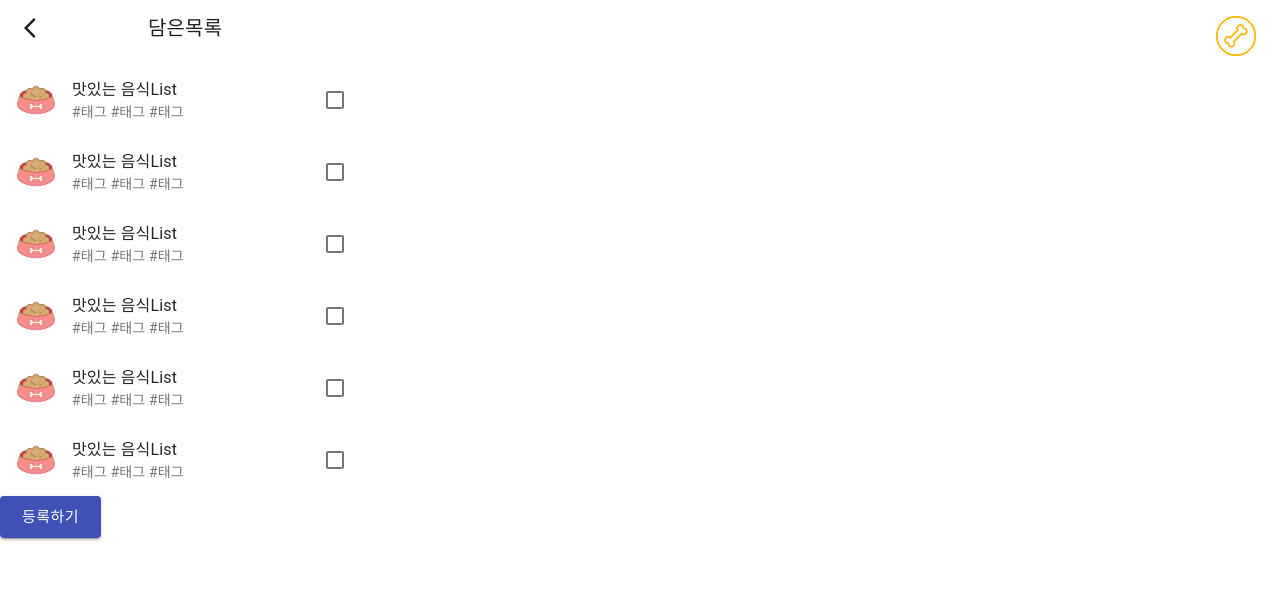
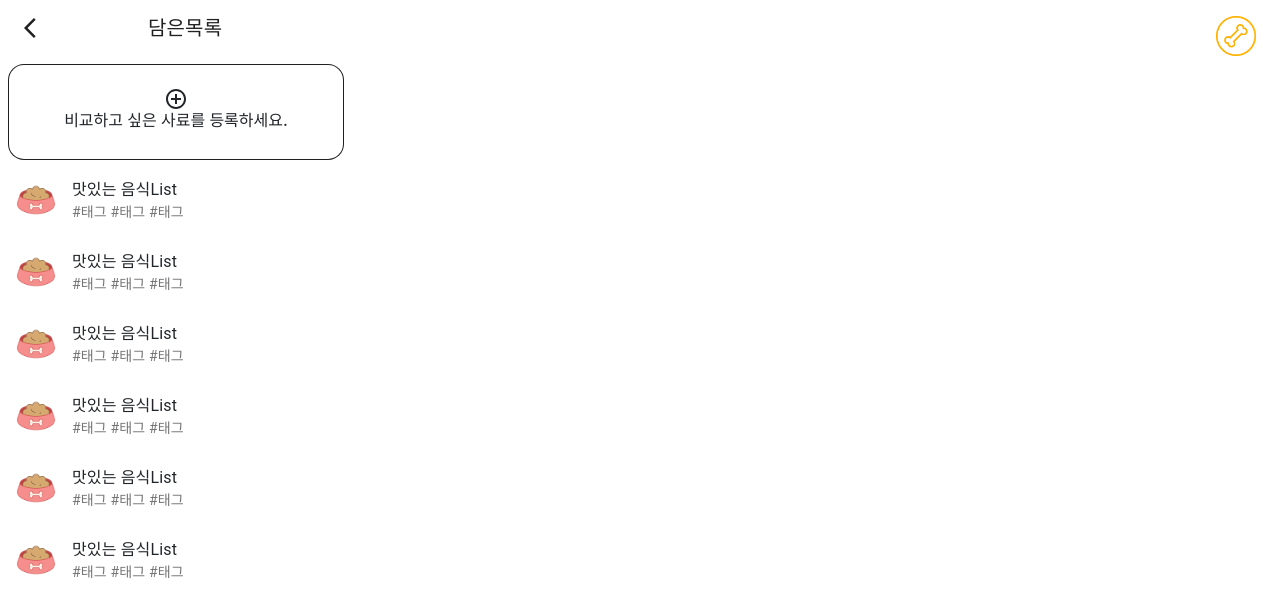
Before and after one commit to Chupop94/L.intern-Project, a React (Create React App) app: page /Compare in a window 1280 px wide. Shown: the top 616 px of the page. Built offline with nearby package versions, Linux system fonts and the light colour scheme.

Commit message:
Doms day

```diff
--- a/src/views/Compare/ComparePage.js
+++ b/src/views/Compare/ComparePage.js
@@ -21,11 +21,9 @@ import {
   Button,
 } from "@material-ui/core";
 
-import SearchIcon from "@material-ui/icons/Search";
 import ArrowBackIosIcon from "@material-ui/icons/ArrowBackIos";
-import ExposurePlus1Icon from "@material-ui/icons/ExposurePlus1";
-import ExposureNeg1Icon from "@material-ui/icons/ExposureNeg1";
-import ExposureZeroIcon from "@material-ui/icons/ExposureZero";
+import ControlPointIcon from "@material-ui/icons/ControlPoint";
+
 import mobiscroll from "../../lib/mobiscroll/js/mobiscroll.react.min.js";
 import "../../lib/mobiscroll/css/mobiscroll.react.min.css";
 
@@ -47,6 +45,11 @@ const useStyle = makeStyles(theme => ({
   },
   menuButton: {
     marginRight: theme.spacing(2),
+  },
+  ButtonMiddle: {
+    width: 200,
+    height: 100,
+    display: "flex",
   },
   iconflex: {
     marginLeft: theme.spacing(3),
@@ -108,7 +111,7 @@ const defaultProps = {
   borderColor: "text.primary",
   m: 1,
   border: 1,
-  style: { width: "3rem", height: "3rem" },
+  style: { width: "21rem", height: "6rem" },
 };
 /*
 function generate(element) {
@@ -136,8 +139,10 @@ const btn = [
 const ComparePage = () => {
   const [index, setIndex] = useState(1);
   const [checked, setChecked] = React.useState([1]);
-  const [open, setOpen] = React.useState(false);
   const [count, setCount] = useState(0);
+  const [isActive, setActive] = useState(false);
+  const [topBlock, setBlock] = useState(false);
+
   const onPopup = useRef();
 
   const [data, setData] = useState([
@@ -190,6 +195,18 @@ const ComparePage = () => {
     onPopup.current.instance.show();
   };
 
+  const handleShow = () => {
+    setActive(true);
+  };
+
+  const handleHide = () => {
+    setActive(false);
+  };
+
+  const handleBlock = () => {
+    setBlock(true);
+  };
+
   return (
     <div className={useStyle().grow}>
       <AppBar color="white" position="static" className="shadow-none">
@@ -208,6 +225,24 @@ const ComparePage = () => {
         </Toolbar>
       </AppBar>
 
+      <div className={useStyle().ButtonMiddle}>
+        {topBlock ? (
+          <Box display="flex" justifyContent="center">
+            <Box component="button" className="text-center" borderRadius={16} {...defaultProps} onClick={handleShow}>
+              <ControlPointIcon />
+              <h6>담기완료</h6>
+            </Box>
+          </Box>
+        ) : (
+          <Box display="flex" justifyContent="center">
+            <Box component="button" className="text-center" borderRadius={16} {...defaultProps} onClick={handleShow}>
+              <ControlPointIcon />
+              <h6>비교하고 싶은 사료를 등록하세요.</h6>
+            </Box>
+          </Box>
+        )}
+      </div>
+
       <div className={useStyle().root}>
         <Grid>
           <Grid>
@@ -221,20 +256,17 @@ const ComparePage = () => {
                         <Avatar src="main/fodderex.png" alt="..." />
                       </ListItemAvatar>
                       <ListItemText primary="맛있는 음식List" secondary={<React.Fragment>{"#태그 #태그 #태그"}</React.Fragment>} />
-                      <ListItemSecondaryAction className="items-start">
-                        <Checkbox
-                          edge="end"
-                          onChange={handleToggle(value)}
-                          checked={checked.indexOf(value) !== -1}
-                          inputProps={{ "aria-labelledby": labelId }}
-                        />
-                      </ListItemSecondaryAction>
+
+                      {isActive && (
+                        <ListItemSecondaryAction className="items-start">
+                          <Button size="small" variant="contained" onClick={handleBlock}>
+                            담기
+                          </Button>
+                        </ListItemSecondaryAction>
+                      )}
                     </ListItem>
                   );
                 })}
-                <Button size="large" variant="contained" color="primary">
-                  등록하기
-                </Button>
               </List>
             </div>
           </Grid>
```
Also changed, not shown: src/App.js (+15 -17 lines), 1 other file (tests, documents, lock files or other folders).
